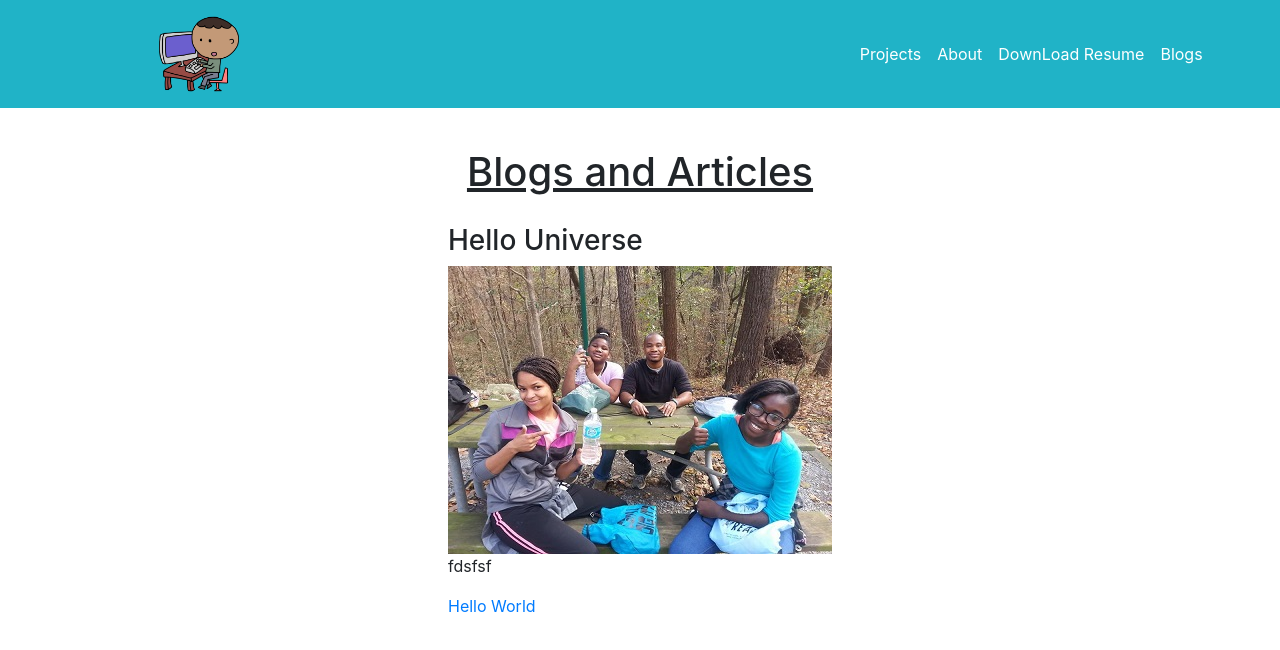
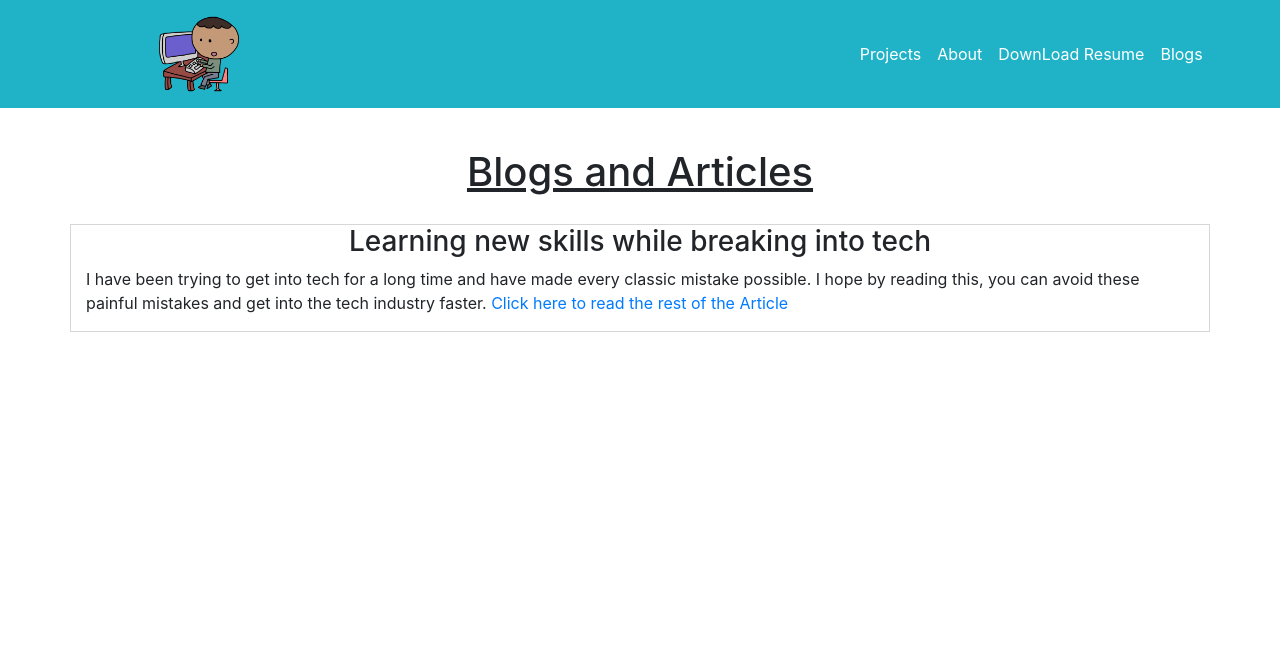
Before and after one commit to jcsmileyjr/Portfolio-v3, a React (Create React App) app in the folder portfolio/: page /blog in a window 1280 px wide. Shown: the top 650 px of the page. Built offline with nearby package versions, Linux system fonts and the light colour scheme.

Commit message:
Add initial blog post to test data formatting

```diff
--- /dev/null
+++ b/portfolio/src/data/blogPosts.js
@@ -0,0 +1,17 @@
+/**
+    {
+        title:"",
+        content:"",
+        link:"",
+    },
+ */
+
+const post = [
+    {
+        title:"Learning new skills while breaking into tech",
+        content:"I have been trying to get into tech for a long time and have made every classic mistake possible. I hope by reading this, you can avoid these painful mistakes and get into the tech industry faster.",
+        link:"https://medium.com/codeconnective/learning-new-skills-while-breaking-into-tech-b8793f61a1c2?source=friends_link&sk=df5c9187686a2c0dcc0e59bb9773e925",
+    },
+];
+
+export default post;
--- a/portfolio/src/pages/about/About.js
+++ b/portfolio/src/pages/about/About.js
@@ -54,7 +54,7 @@ const About = () => {
               Magnolia.js, and Free Code Camp Lockdown Conf.
             </p>
             <p>
-              In 2019, I attended my first physical conferencs: Changing the
+              In 2019, I attended my first physical Conference: Changing the
               Color of Tech Memphis and SQLSaturday Memphis.
             </p>
           </section>
@@ -92,7 +92,7 @@ const About = () => {
             </ul>
           </section>
           <section>
-            <h3 className="page-title">Non-tech Related</h3>
+            <h3 className="page-title">Non-tech Related Passions</h3>
             <div className="page-title multiple-images">
               <Image src={Hike} className="image-style" />
               <Image src={BikeRide} className="image-style" />
--- a/portfolio/src/pages/blog/Blog.js
+++ b/portfolio/src/pages/blog/Blog.js
@@ -1,7 +1,7 @@
 import React from "react";
 import { Container, Row, Col, Image } from "react-bootstrap";
 import "./blog.scss";
-import Hike from '../../assets/about/hike.jpg';
+import blogs from "../../data/blogPosts.js";
 
 const Blog = () => {
   return (
@@ -11,16 +11,19 @@ const Blog = () => {
           <h1>Blogs and Articles</h1>
         </Col>
       </Row>
-      <Row>
-        <Col></Col>
-        <Col>
-          <h3>Hello Universe</h3>
-          <Image src={Hike} />
-          <p>fdsfsf</p>
-          <a href="www.google.com" >Hello World</a>
-        </Col>
-        <Col></Col>
-      </Row>
+      {blogs.map((blog, id) => {
+        return (
+          <Row>
+            <Col></Col>
+            <Col sm="auto" className="post-container">
+              <h3 className="center-content">{blog.title}</h3>
+              <p>{blog.content} <a href={blog.link}>Click here to read the rest of the Article</a></p>
+
+            </Col>
+            <Col></Col>
+          </Row>
+        );
+      })}
     </Container>
   );
 };
--- a/portfolio/src/pages/blog/blog.scss
+++ b/portfolio/src/pages/blog/blog.scss
@@ -5,3 +5,7 @@
 .page-title {
     margin-bottom: 20px;
 }
+
+.post-container {
+    border: 1px solid rgb(214, 214, 214);
+}
```
Also changed, not shown: portfolio/src/data/finishedProjects.js (+0 -8 lines).
